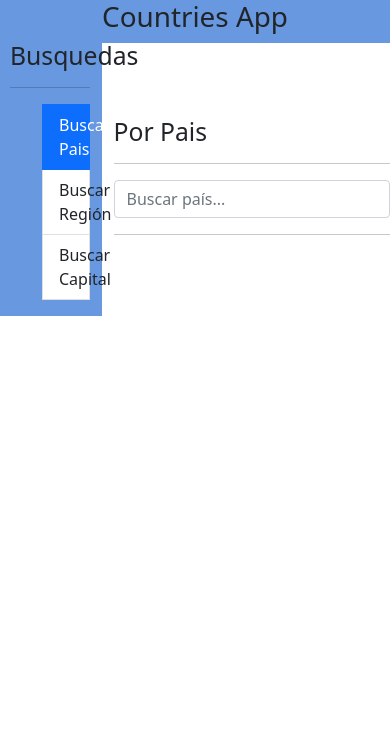
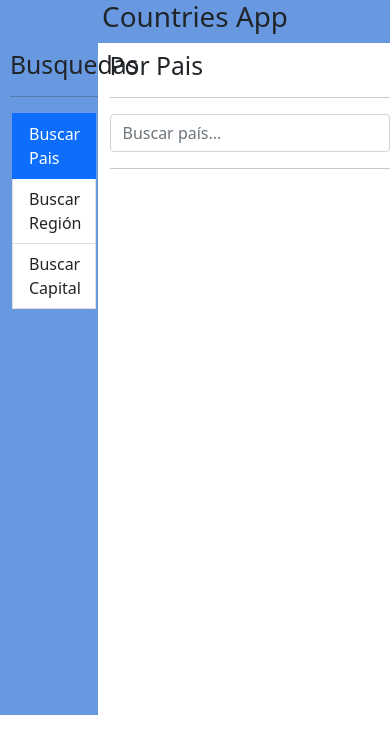
Before and after one commit to pPlanello/countriesApp, an Angular app: page / in a window 390 px wide. Shown: the top 754 px of the page. Built offline with nearby package versions, Linux system fonts and the light colour scheme.

Commit message:
Making the application more responsive

```diff
--- a/src/app/app.component.css
+++ b/src/app/app.component.css
@@ -0,0 +1,19 @@
+.titleStyle {
+  background-color: #6898E0;
+  text-align: center;
+  padding-bottom: 10px;
+}
+
+.sidebarStyle {
+    position: absolute;
+    width: 25%;
+    background-color: #6898E0;
+    padding-bottom: 100%;
+    padding-top: 10px;
+    margin-top: -11px;
+    padding-inline-start: 10px;
+}
+
+.bodyContent {
+    margin-left: 25%;
+}
--- a/src/app/app.component.html
+++ b/src/app/app.component.html
@@ -1,15 +1,10 @@
-<h1 style="background-color: #6898E0; text-align: center; padding-bottom: 10px;">{{title}}</h1>
+<h1 class="titleStyle">{{title}}</h1>
+<!-- Sidebar -->
+<div class="sidebarStyle">
+    <app-sidebar></app-sidebar>
+</div>
 
-<div class="row" style="height: 100%; display: flex; align-content: flex-end; align-items: center;">
-
-    <!-- Sidebar -->
-    <div style="background-color: #6898E0; margin-top: -10px; margin-left: 10px; margin-bottom: initial;"class="col-3">
-        <app-sidebar></app-sidebar>
-    </div>
-
-    <!-- Body -->
-    <div class="col">
-        <router-outlet></router-outlet>
-    </div>
-
+<!-- Body -->
+<div class="row bodyContent">
+    <router-outlet></router-outlet>
 </div>
--- a/src/app/shared/components/sidebar/sidebar.component.html
+++ b/src/app/shared/components/sidebar/sidebar.component.html
@@ -1,6 +1,6 @@
 <h2>Busquedas</h2>
 <hr>
-<ul>
+<ul style="padding-inline-start: 2px !important; padding-inline-end: 2px !important;">
     <li class="list-group-item" routerLink="" routerLinkActive="active" [routerLinkActiveOptions]="{exact: true}"> Buscar Pais </li>
     <li class="list-group-item" routerLink="region" routerLinkActive="active"> Buscar Región </li>
     <li class="list-group-item" routerLink="capital" routerLinkActive="active"> Buscar Capital </li>
```
Also changed, not shown: src/styles.css (line endings or trailing spaces).
